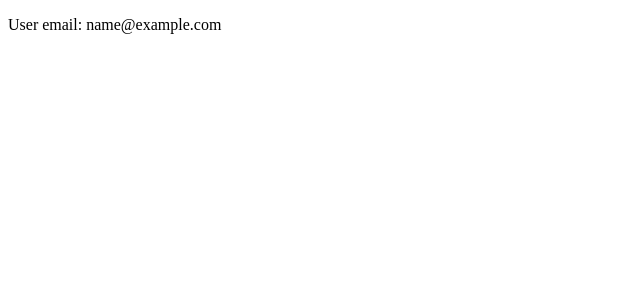
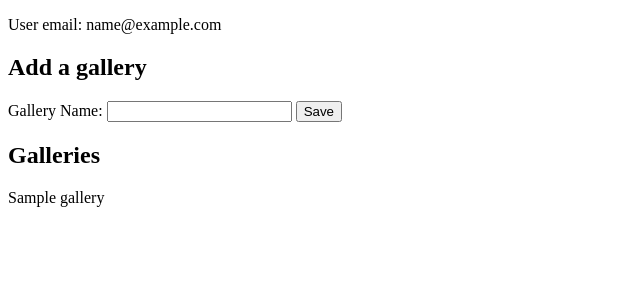
Before and after one commit to faraji-ombonya/orion, a FastAPI app: template templates/main.html in a window 1280 px wide. Shown: the top 300 px of the page, without its empty margins (0-640 px from the left). Run offline with FastAPI, Linux system fonts and the light colour scheme; the template is opened without the code that fills it: most values are stand-ins (such as "Sample title", 1, 10 or a date in 2020); some libraries are stand-ins or nearby versions.

Commit message:
add galleries through a form

```diff
--- a/main.py
+++ b/main.py
@@ -64,7 +64,6 @@ def create_gallery(gallery_name: str, user_ref):
     Create a gallery and return the gallery reference. Raise a value
     error if a gallery with the same name exists.
     """
-
     # check if the gallery name exists
     for gallery in user_ref.get().get('galleries'):
         if gallery.get().get("name") == gallery_name:
@@ -78,18 +77,18 @@ def create_gallery(gallery_name: str, user_ref):
     return gallery_ref
 
 
-def add_gallery_to_user(gallery_ref, user_document):
+def add_gallery_to_user(gallery_ref, user_ref):
     """Add a gallery to a user."""
-    galleries = user_document.get().get('galleries')
+    galleries = user_ref.get().get('galleries')
     galleries.append(gallery_ref)
-    user_document.update({'galleries': galleries})
-    return user_document
+    user_ref.update({'galleries': galleries})
+    return user_ref
 
 
-def get_galleries(user_document):
+def get_galleries(user_ref):
     """Get user galleries"""
     galleries = []
-    for gallery in user_document.get('galleries'):
+    for gallery in user_ref.get().get('galleries'):
         galleries.append(gallery.get())
     return galleries
 
@@ -164,10 +163,12 @@ async def root(request: Request):
         )
 
     # get user document
-    user = get_user(user_token).get()
+    user_ref = get_user(user_token)
+    user = user_ref.get()
 
     # get user galleries
-    galleries = get_galleries(user)
+    galleries = get_galleries(user_ref)
+    print("galleries::", galleries)
 
     # render template with user_token after successful validation
     return templates.TemplateResponse(
@@ -180,3 +181,26 @@ async def root(request: Request):
             "error_message": None,
         },
     )
+
+
+@app.post('/gallery', response_class=RedirectResponse)
+async def create_a_gallery(request: Request):
+    # get and validate token
+    id_token = request.cookies.get("token")
+    user_token = validate_firebase_token(id_token)
+    if not user_token:
+        return RedirectResponse("/")
+
+    user_ref = get_user(user_token)
+
+    # get gallery name from the form
+    form = await request.form()
+    gallery_name = form['gallery_name']
+
+    try:
+        gallery_ref = create_gallery(gallery_name, user_ref)
+        user_ref = add_gallery_to_user(gallery_ref, user_ref)
+    except ValueError as e:
+        print(str(e))
+
+    return RedirectResponse("/", status_code=status.HTTP_302_FOUND)
--- a/templates/main.html
+++ b/templates/main.html
@@ -22,6 +22,26 @@
     <!-- if we hava a logged in user then show the user email address from the user_token object -->
     {% if user_token %}
     <p>User email: {{ user_token.email }}</p>
+
+    <div>
+      <h2>Add a gallery</h2>
+
+      <form action="/gallery" method="post">
+        Gallery Name:
+        <input type="text" name="gallery_name" id="gallery_name" required />
+        <input type="submit" value="Save" />
+      </form>
+    </div>
+
+    <div>
+      <h2>Galleries</h2>
+
+      {% for gallery in galleries %}
+
+      <p>{{ gallery.get("name") }}</p>
+
+      {% endfor %}
+    </div>
     {%endif%}
   </body>
 </html>
```
